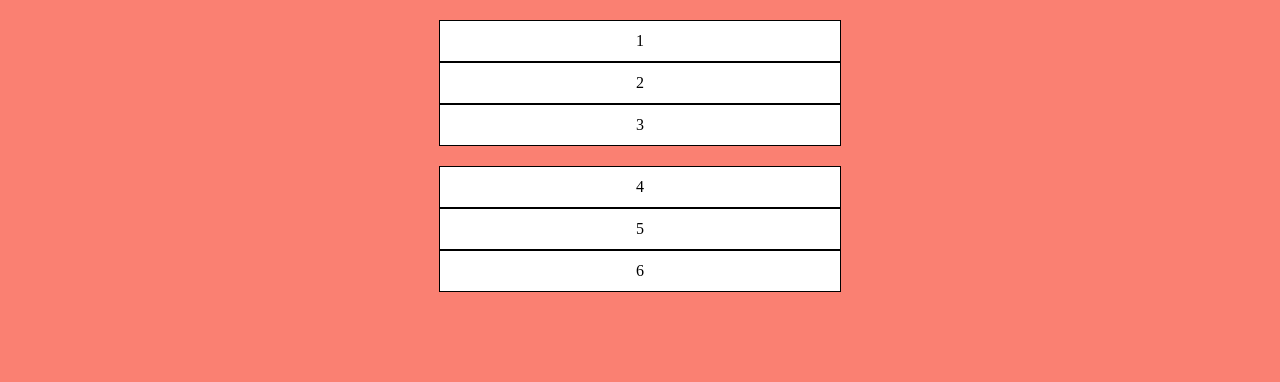
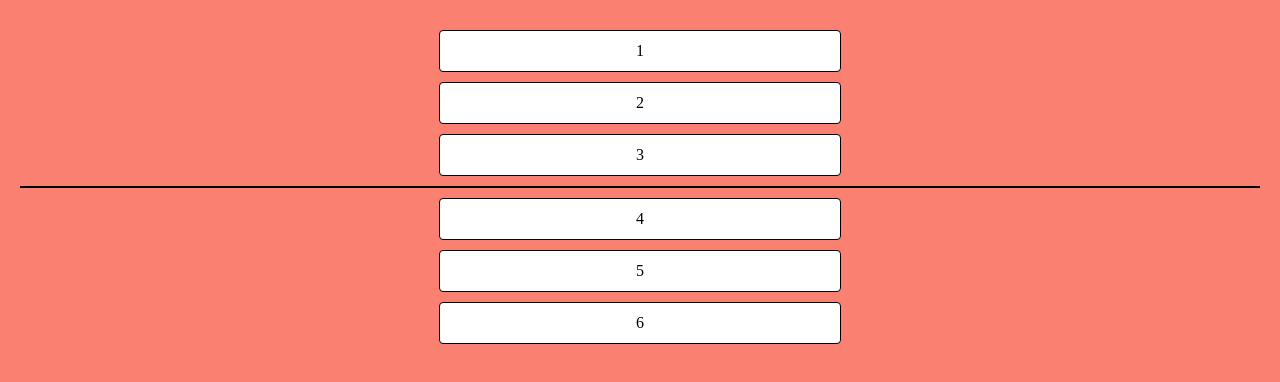
Before and after one commit to JoepKockelkorn/poc-cdk-multi-drag-drop, an Angular app: page / in a window 1280 px wide. Shown: the top 382 px of the page. Built offline with nearby package versions, Linux system fonts and the light colour scheme.

Commit message:
animations

```diff
--- a/src/app/app.component.css
+++ b/src/app/app.component.css
@@ -9,17 +9,39 @@
   align-items: flex-start;
   justify-content: flex-start;
   width: 100%;
-  margin-bottom: 20px;
+  margin-bottom: 10px;
+  margin-top: 10px;
+  position: relative;
+}
+
+.list:first-child:after {
+  content: "";
+  width: 100%;
+  height: 2px;
+  background-color: black;
 }
 
 .item {
   text-align: center;
+  border-radius: 4px;
+  margin-bottom: 10px;
   vertical-align: middle;
   background-color: white;
-  margin: auto;
+  margin-left: auto;
+  margin-right: auto;
   width: 400px;
   line-height: 40px;
   height: 40px;
   cursor: move;
   border: 1px solid black;
 }
+
+/* Animate items as they're being sorted. */
+.cdk-drop-list-dragging .cdk-drag {
+  transition: transform 250ms cubic-bezier(0, 0, 0.2, 1);
+}
+
+/* Animate an item that has been dropped. */
+.cdk-drag-animating {
+  transition: transform 300ms cubic-bezier(0, 0, 0.2, 1);
+}
```
